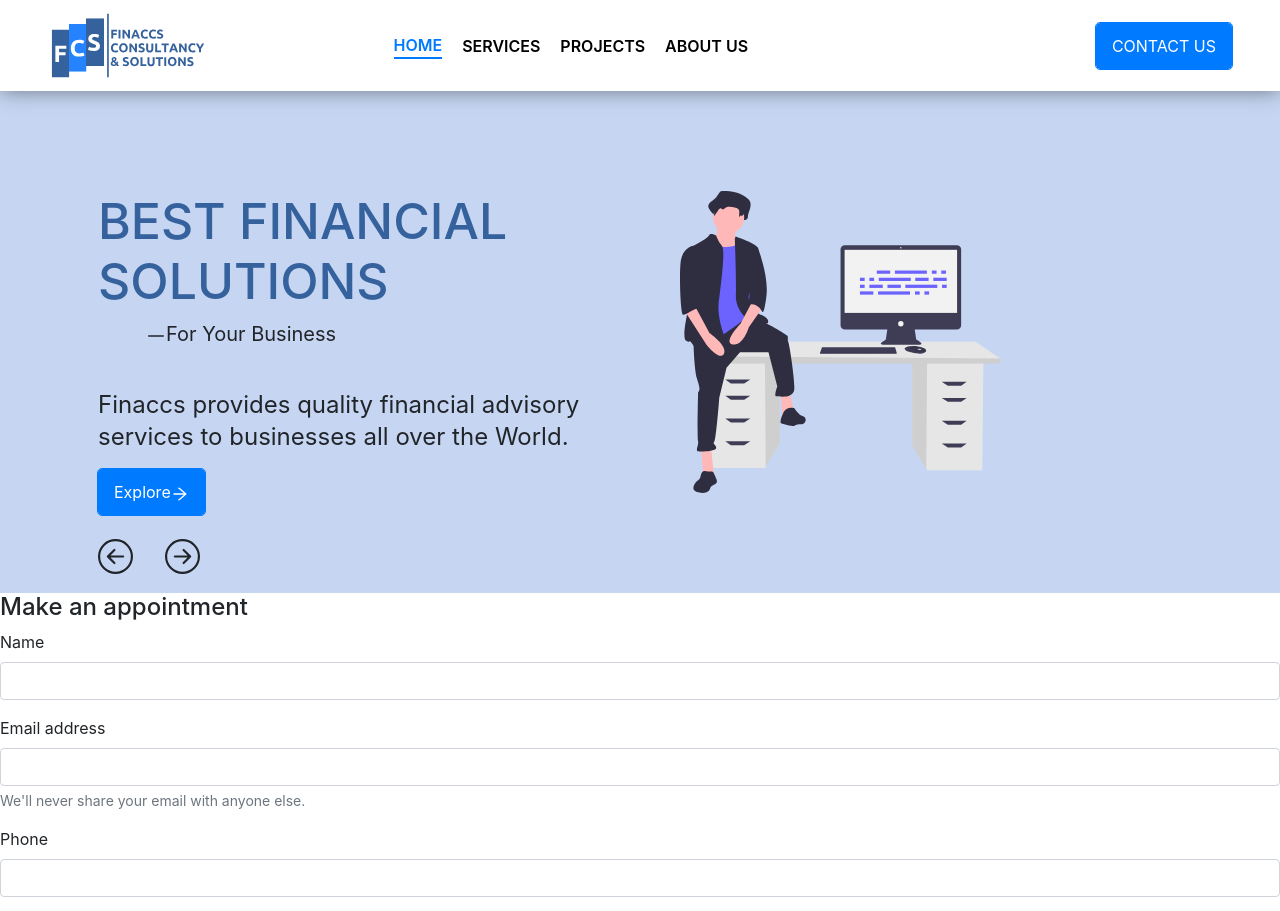
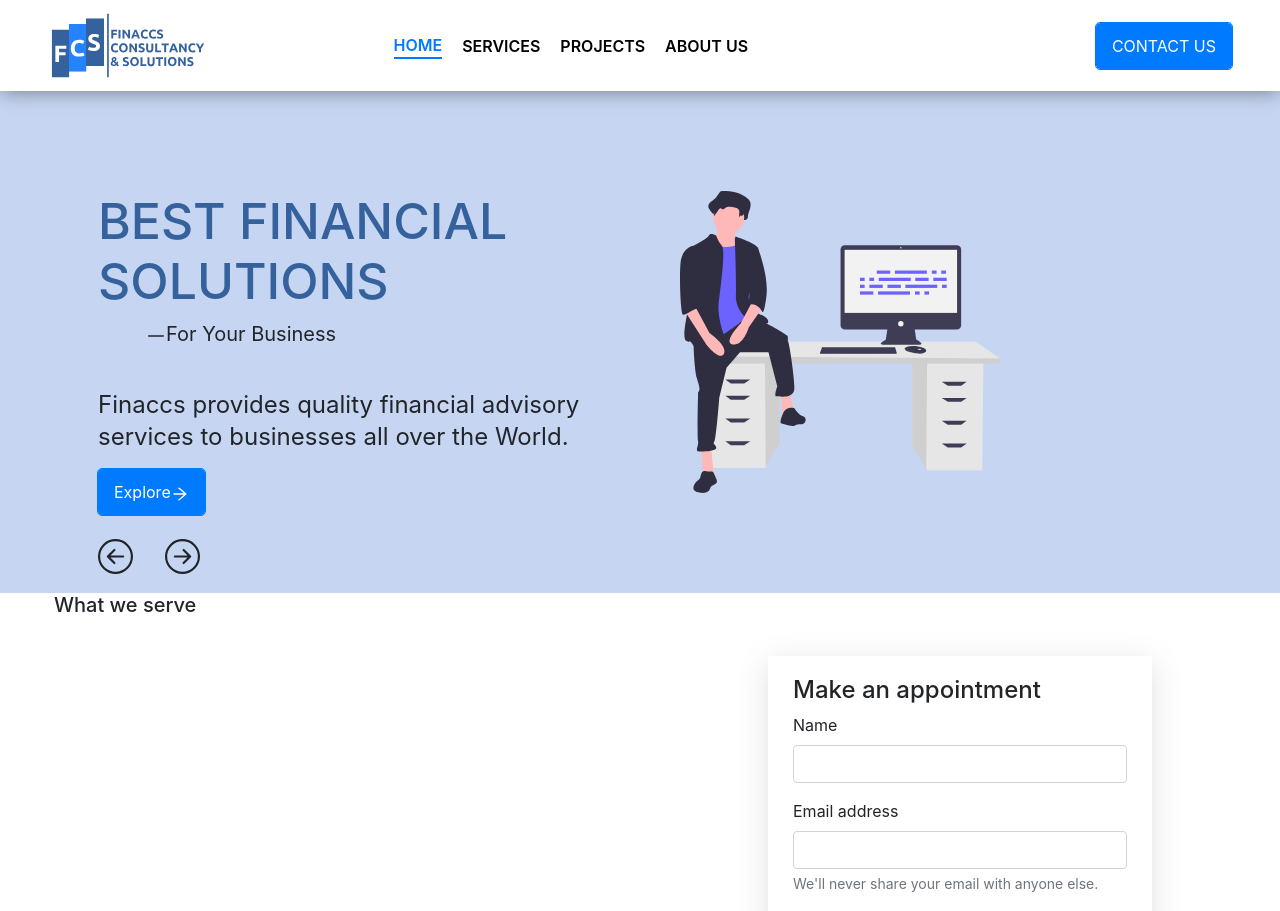
Before and after one commit to imjatinx/Finaccs-React-Website, a React (Create React App) app: page / in a window 1280 px wide. Shown: the top 911 px of the page. Built offline with nearby package versions, Linux system fonts and the light colour scheme.

Commit message:
Added sevice section and from

```diff
--- a/src/Components/EnquiryForm.jsx
+++ b/src/Components/EnquiryForm.jsx
@@ -21,6 +21,7 @@ export default function EnquiryForm() {
         </div>
         <button type="submit" className="btn btn-primary">SEND REQUEST</button>
       </form>
+      <hr style={{border: "1px solid black"}}/>
     </div>
   )
 }
--- a/src/Components/ServicesSection.jsx
+++ b/src/Components/ServicesSection.jsx
@@ -1,9 +1,12 @@
 import React from 'react'
+import '../Styling/ServicesSection.css'
 
 export default function ServicesSection() {
     return (
-        <div className='d-flex justify-content-center align-items-center w-100 h-100'>
-            <h3>Services Section Under Development</h3>
+        <div className='container mx-4 row'>
+            <div className="col-6 Service_section">
+                <h5>What we serve</h5>
+            </div>
         </div>
     )
 }
--- a/src/Pages/Home.jsx
+++ b/src/Pages/Home.jsx
@@ -2,6 +2,7 @@ import React from 'react'
 import Navbar from '../Components/Navbar'
 import Header from '../Components/Header'
 import EnquiryForm from '../Components/EnquiryForm'
+import ServicesSection from '../Components/ServicesSection'
 // import Footer from '../Components/Footer'
 
 export default function Home() {
@@ -10,6 +11,7 @@ export default function Home() {
     <Navbar/>
     <Header/>
     <EnquiryForm/>
+    <ServicesSection/>
     {/* <Footer/> */}
     </>
   )
--- a/src/Styling/EnquiryForm.css
+++ b/src/Styling/EnquiryForm.css
@@ -1,3 +1,10 @@
 .appointment_form{
-    position: relative;
+    position: absolute;
+    width: 30vw;
+    right: 10%;
+    padding: 20px 25px;
+    top: 82%;
+    box-shadow: rgba(100, 100, 111, 0.2) 0px 7px 29px 0px;
+    background: transparent;
+    backdrop-filter: blur(10px);
 }
```
Also changed, not shown: src/Styling/Header.css (+0 -149 lines), src/Styling/ServicesSection.css (added).
